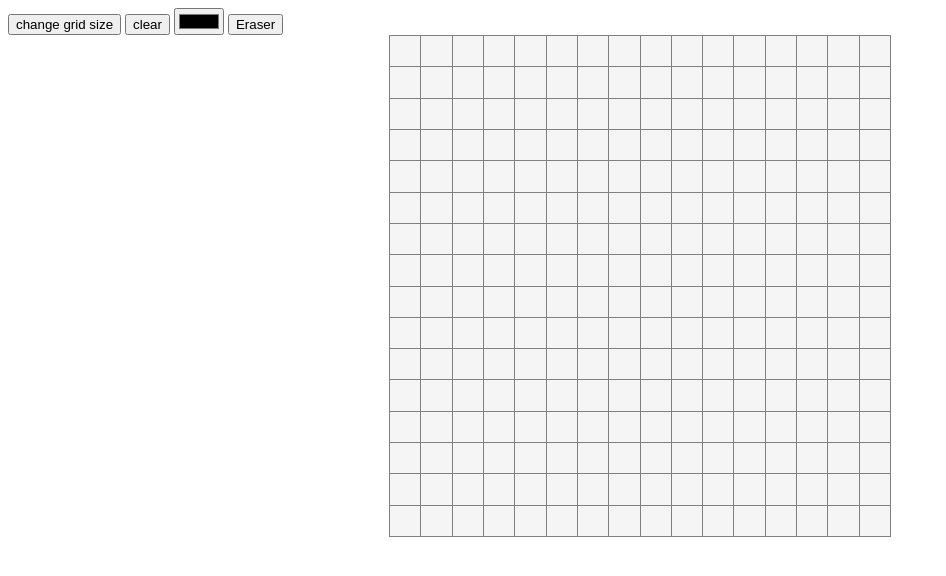
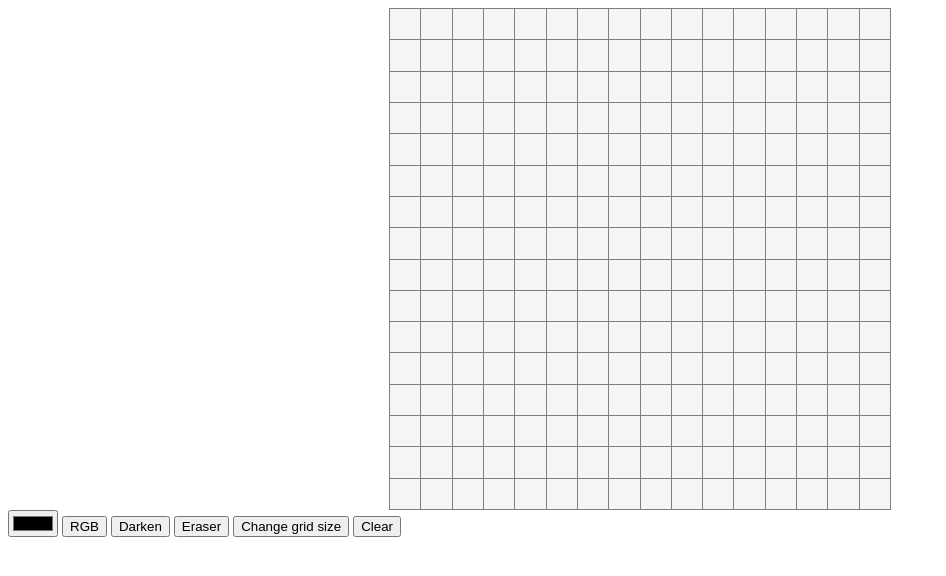
Before and after one commit to hariz132/Etch-a-Sketch, a plain HTML site: page index.html in a window 1280 px wide. Shown: the whole page, without its empty margins (0-946 px from the left). Drawn offline with Linux system fonts and the light colour scheme.

Commit message:
added RGB button and darken button

```diff
--- a/index.html
+++ b/index.html
@@ -7,10 +7,12 @@
   <link rel="stylesheet" href="style.css">
 </head>
 <body>
-  <button class="gridsize">change grid size</button>
-  <button class="cleargrid">clear</button>
+  <div class="gridcontainer"></div>
   <input type="color" value="#000000" class="colorpicker">
+  <button class="rgb">RGB</button>
+  <button class="darken">Darken</button>
   <button class="eraser">Eraser</button>
-  <div class="gridcontainer"></div>
+  <button class="gridsize">Change grid size</button>
+  <button class="cleargrid">Clear</button>
 </body>
 </html>
--- a/script.js
+++ b/script.js
@@ -3,10 +3,12 @@ const gridChangeButton = document.querySelector('.gridsize')
 const clearGridButton = document.querySelector('.cleargrid');
 const colorPicker = document.querySelector('.colorpicker');
 const eraserButton = document.querySelector('.eraser');
+const rgbButton = document.querySelector('.rgb');
+const darkenButton = document.querySelector('.darken');
 let cells;
 let isDrawing = false;
 let drawingMode = 'color';
-let activeColor = 'black'
+let activeColor = 'black';
 
 createGrid(16);
 
@@ -40,19 +42,18 @@ function startDrawing(e) {
   switch (drawingMode) {
     case 'rgb':
       e.target.style.backgroundColor = randomRGB();
-      const currentCellColor = e.target.style.backgroundColor;
-      console.log(currentCellColor);
       break;
     case 'color':
       e.target.style.backgroundColor = activeColor;
       break;
-    case 'inc-blackness':
+    case 'darken':
       if (e.target.style.filter) {
         let x = +e.target.style.filter.slice(11,-1) - 0.1;
         e.target.style.filter = `brightness(${x})`;
       } else {
         e.target.style.filter = 'brightness(0.9)';
       }
+      break;
     case 'erase':
       e.target.style.removeProperty('background-color');
       e.target.style.removeProperty('filter');
@@ -94,8 +95,11 @@ clearGridButton.addEventListener('click', () => {
 
 colorPicker.addEventListener('input', e => {
   activeColor = e.target.value;
+  drawingMode = 'color';
 });
 
-eraserButton.addEventListener('click', e => {
-  drawingMode = 'erase';
-})
+eraserButton.addEventListener('click', () => drawingMode = 'erase');
+
+rgbButton.addEventListener('click', () => drawingMode = 'rgb');
+
+darkenButton.addEventListener('click', () => drawingMode = 'darken');
```
